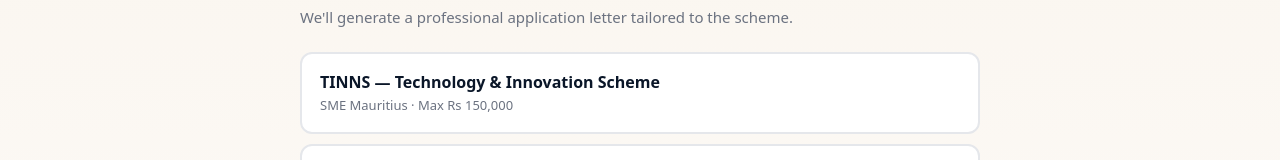
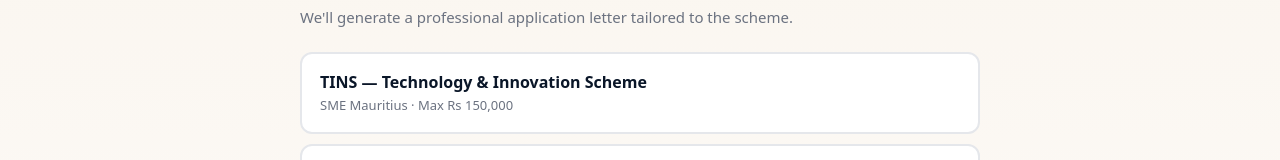
Before and after one commit to pravish1922-ctrl/oubiznes, a Next.js app: page /apply in a window 1280 px wide. Shown: the part 169-329 px from the top of the page. Built offline with nearby package versions, Linux system fonts and the light colour scheme.

Commit message:
Update page.jsx

```diff
--- a/app/apply/page.jsx
+++ b/app/apply/page.jsx
@@ -11,7 +11,7 @@
 const BLUE = "#1E5AA0";
 
 const SCHEMES = [
-  { id: "tinns", name: "TINNS — Technology & Innovation Scheme", agency: "SME Mauritius", max: "Rs 150,000" },
+  { id: "tins", name: "TINS — Technology & Innovation Scheme", agency: "SME Mauritius", max: "Rs 150,000" },
   { id: "icds", name: "ICDS — Internal Capability Development Scheme", agency: "SME Mauritius", max: "Rs 200,000" },
   { id: "bts", name: "BTS — Business Transformation Scheme", agency: "SME Mauritius", max: "Rs 150,000" },
   { id: "marketing", name: "Marketing & Branding Scheme", agency: "SME Mauritius", max: "Rs 150,000" },
```
